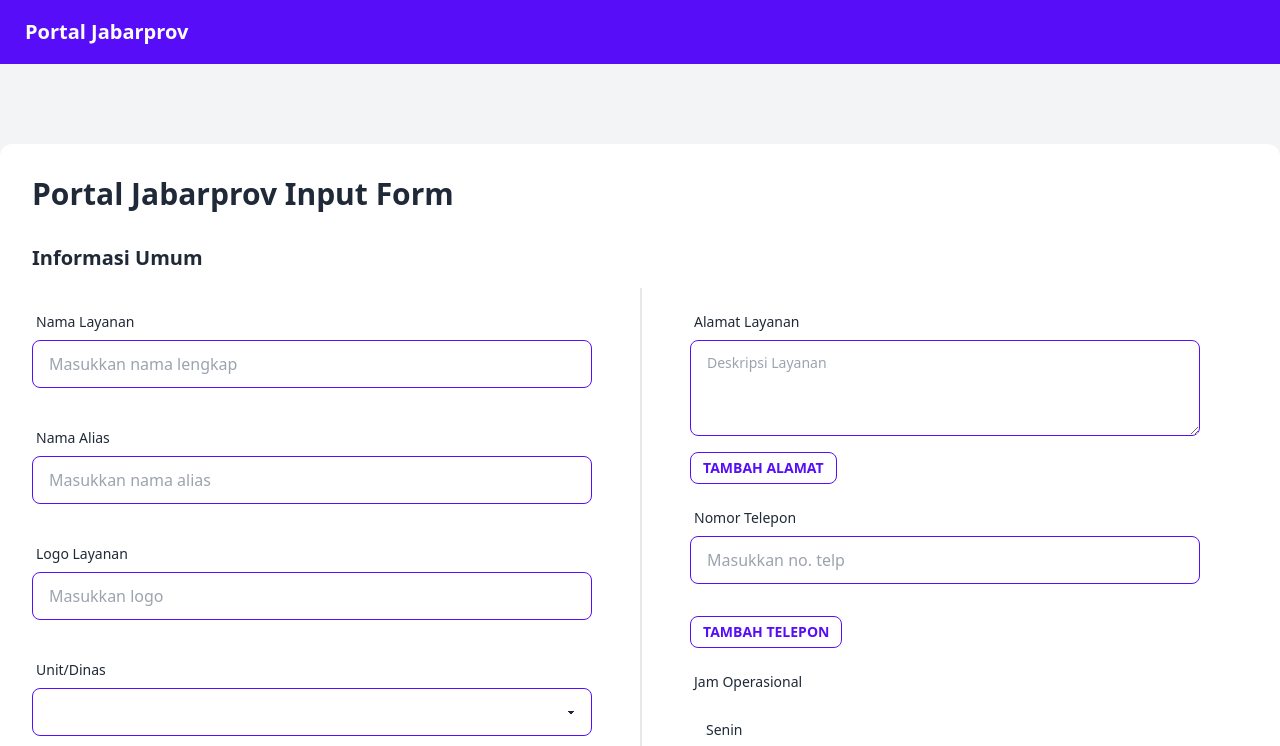
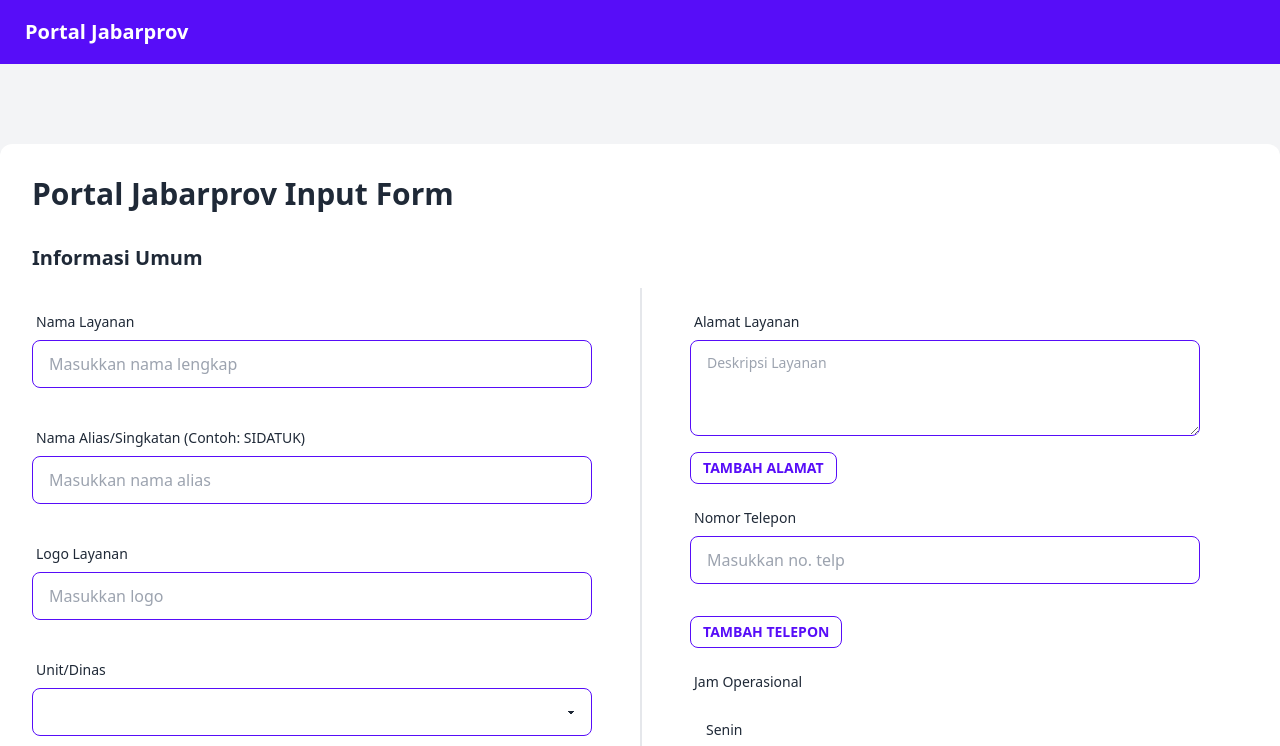
Before and after one commit to Ibwedagama/portal-jabarprov-public-service-form, a Nuxt app: page / in a window 1280 px wide. Shown: the top 746 px of the page. Built offline with nearby package versions, Linux system fonts and the light colour scheme.

Commit message:
feat: remove unecessary required field

```diff
--- a/app.vue
+++ b/app.vue
@@ -25,7 +25,7 @@
 
               <BaseInputText
                 v-model="form.general_information.alias"
-                label="Nama Alias"
+                label="Nama Alias/Singkatan (Contoh: SIDATUK)"
                 placeholder="Masukkan nama alias"
                 class="mb-4"
                 required
@@ -49,6 +49,7 @@
                 v-model="form.general_information.category"
                 :options="categoryOptions"
                 label="Kategori Layanan"
+                required
                 class="mb-4"
               />
 
@@ -64,7 +65,6 @@
                 label="Deskripsi Layanan"
                 placeholder="Deskripsi Layanan"
                 class="mb-4"
-                required
               />
             </div>
 
--- a/components/Base/Select/index.vue
+++ b/components/Base/Select/index.vue
@@ -4,6 +4,7 @@
       <span class="label-text">{{ label }}</span>
     </label>
     <select
+      v-bind="$attrs"
       v-model="mValue"
       class="select select-bordered select-primary"
       @change="$emit('update:modelValue', $event.target.value)"
```
